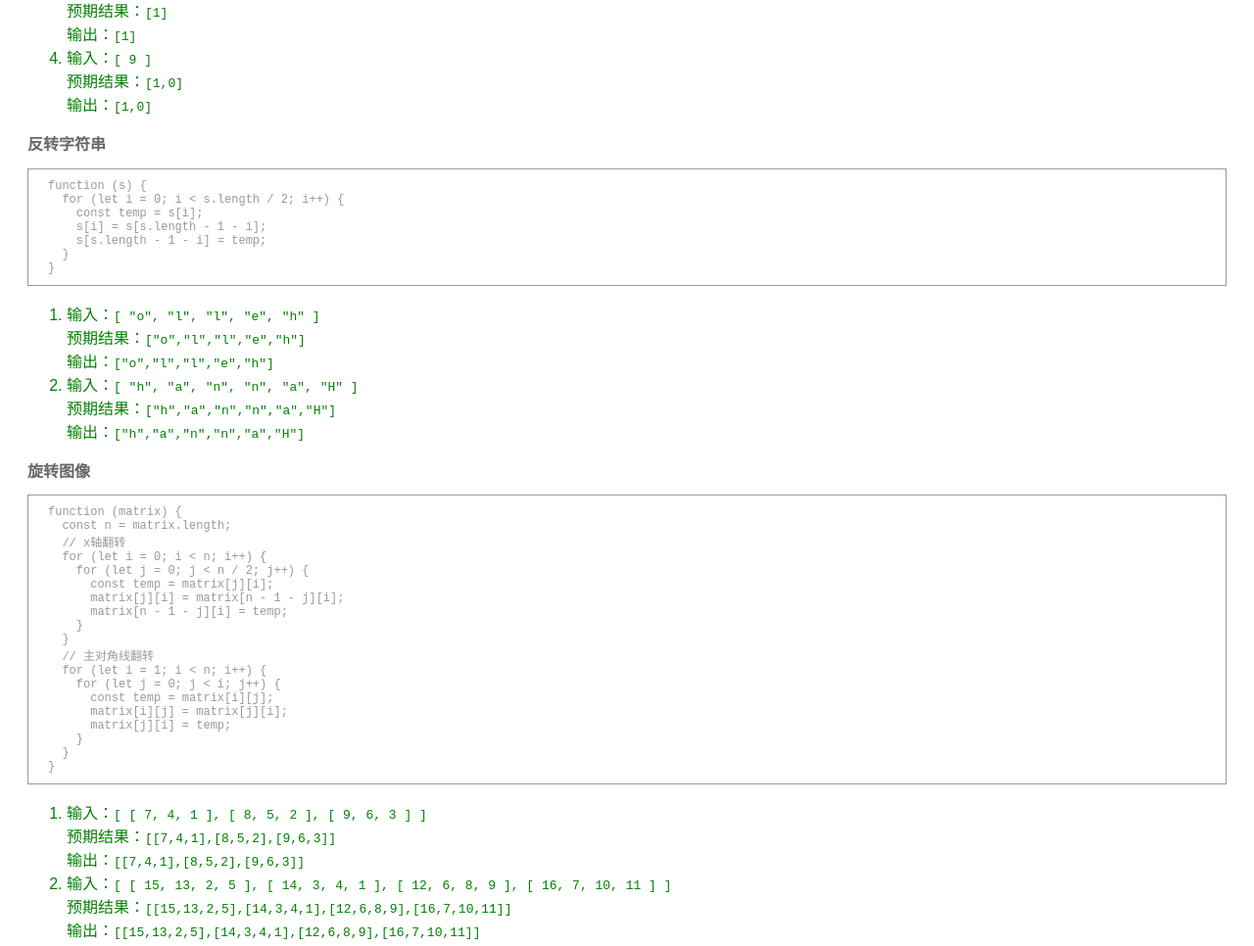
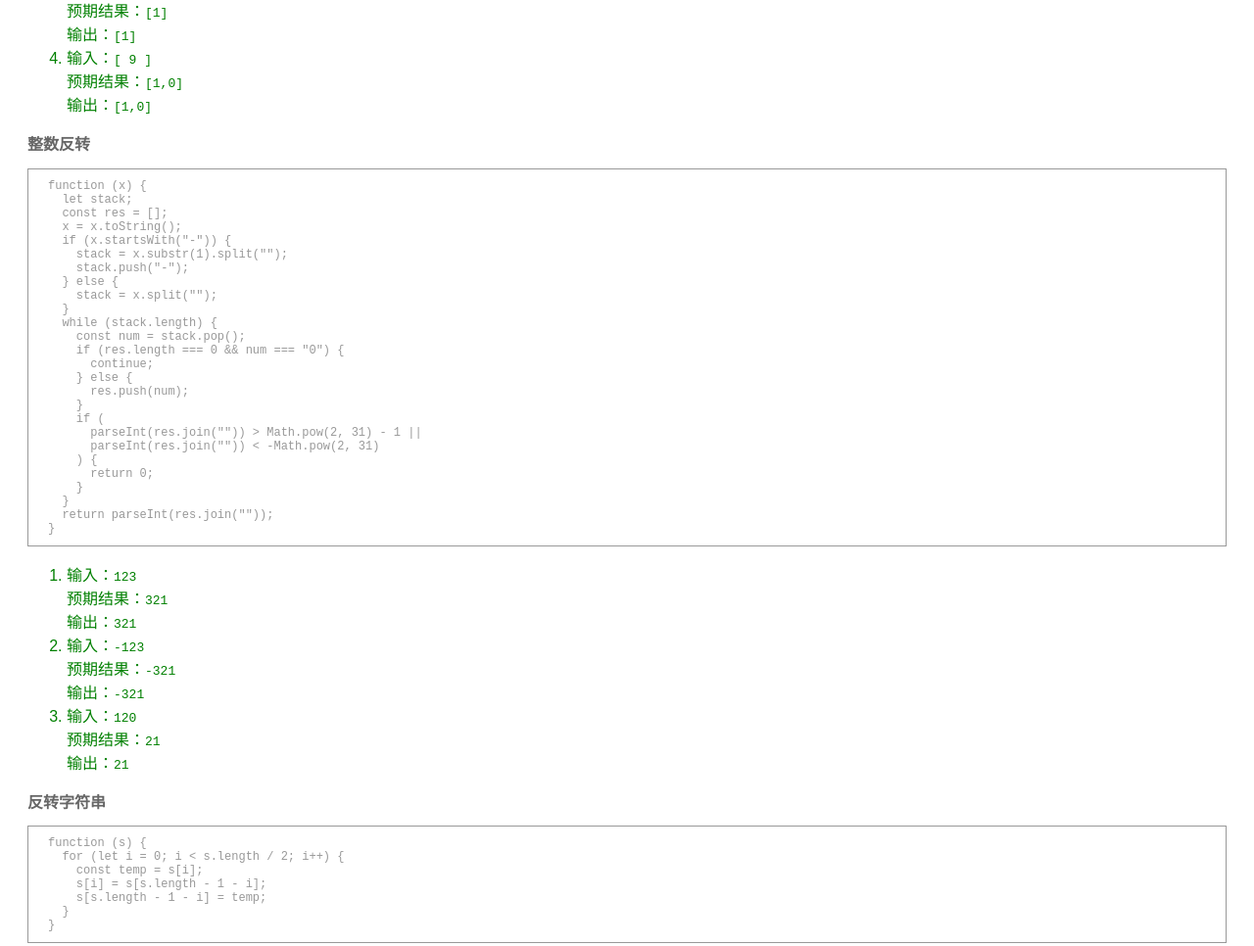
Before and after one commit to xwHoward/leetcode, a website built with webpack: page src/index.html in a window 1280 px wide. Shown: the part 2044-3010 px from the top of the page at 98% size. Built offline with nearby package versions, Linux system fonts and the light colour scheme.

Commit message:
feat: 整数反转

```diff
--- a/src/index.html
+++ b/src/index.html
@@ -112,6 +112,38 @@
 <li class="pass">输入：<code>[
   9
 ]</code><br />预期结果：<code>[1,0]</code><br />输出：<code>[1,0]</code></li>
+</ol>
+<h2>整数反转</h2>
+<pre>function (x) {
+  let stack;
+  const res = [];
+  x = x.toString();
+  if (x.startsWith("-")) {
+    stack = x.substr(1).split("");
+    stack.push("-");
+  } else {
+    stack = x.split("");
+  }
+  while (stack.length) {
+    const num = stack.pop();
+    if (res.length === 0 && num === "0") {
+      continue;
+    } else {
+      res.push(num);
+    }
+    if (
+      parseInt(res.join("")) > Math.pow(2, 31) - 1 ||
+      parseInt(res.join("")) < -Math.pow(2, 31)
+    ) {
+      return 0;
+    }
+  }
+  return parseInt(res.join(""));
+}</pre>
+<ol class="results">
+  <li class="pass">输入：<code>123</code><br />预期结果：<code>321</code><br />输出：<code>321</code></li>
+<li class="pass">输入：<code>-123</code><br />预期结果：<code>-321</code><br />输出：<code>-321</code></li>
+<li class="pass">输入：<code>120</code><br />预期结果：<code>21</code><br />输出：<code>21</code></li>
 </ol>
 <h2>反转字符串</h2>
 <pre>function (s) {
```
Also changed, not shown: src/problems/reverse-integer/index.js (added, +35 -0 lines), src/problems/reverse-integer/index.md (added, +20 -0 lines), dist/index.html.
